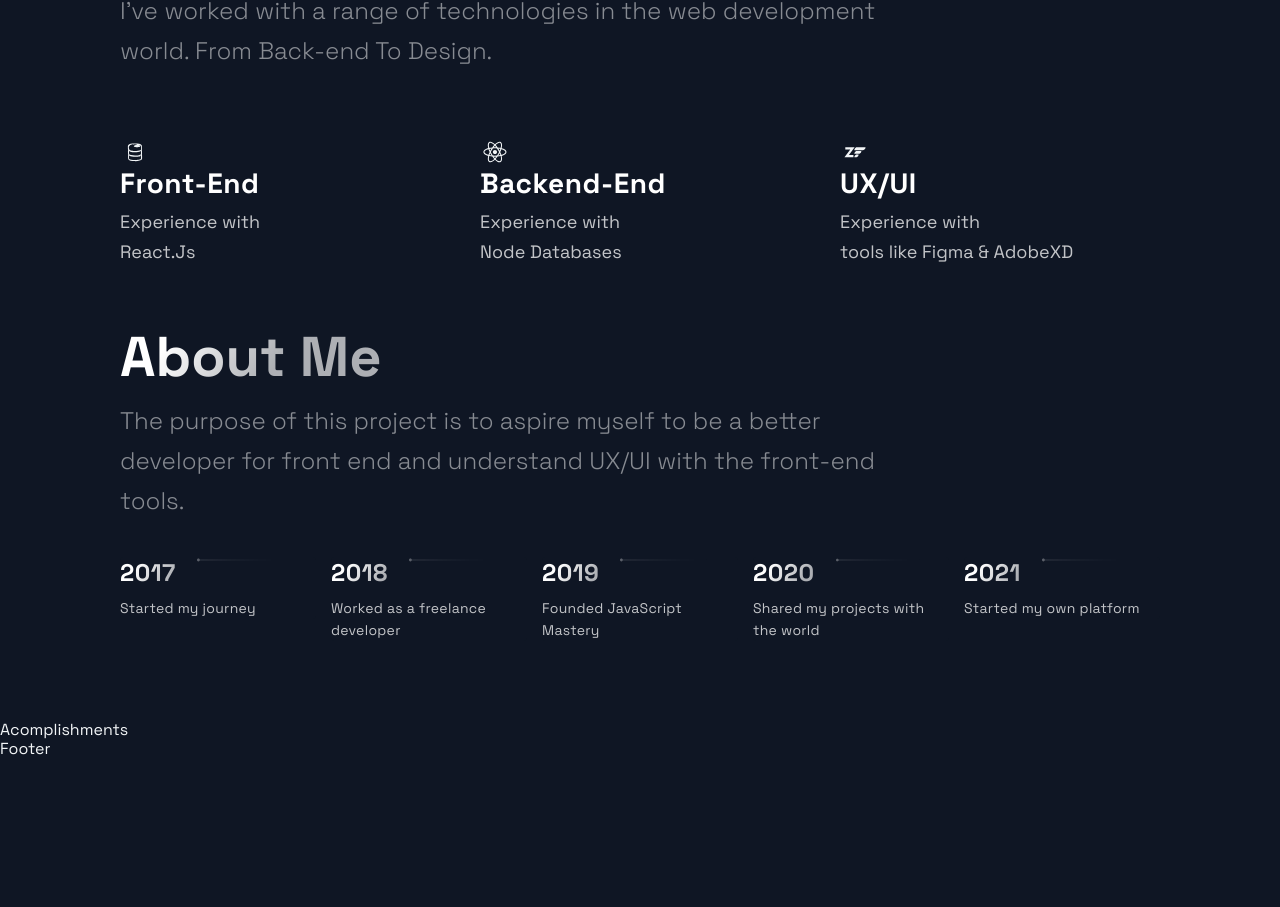
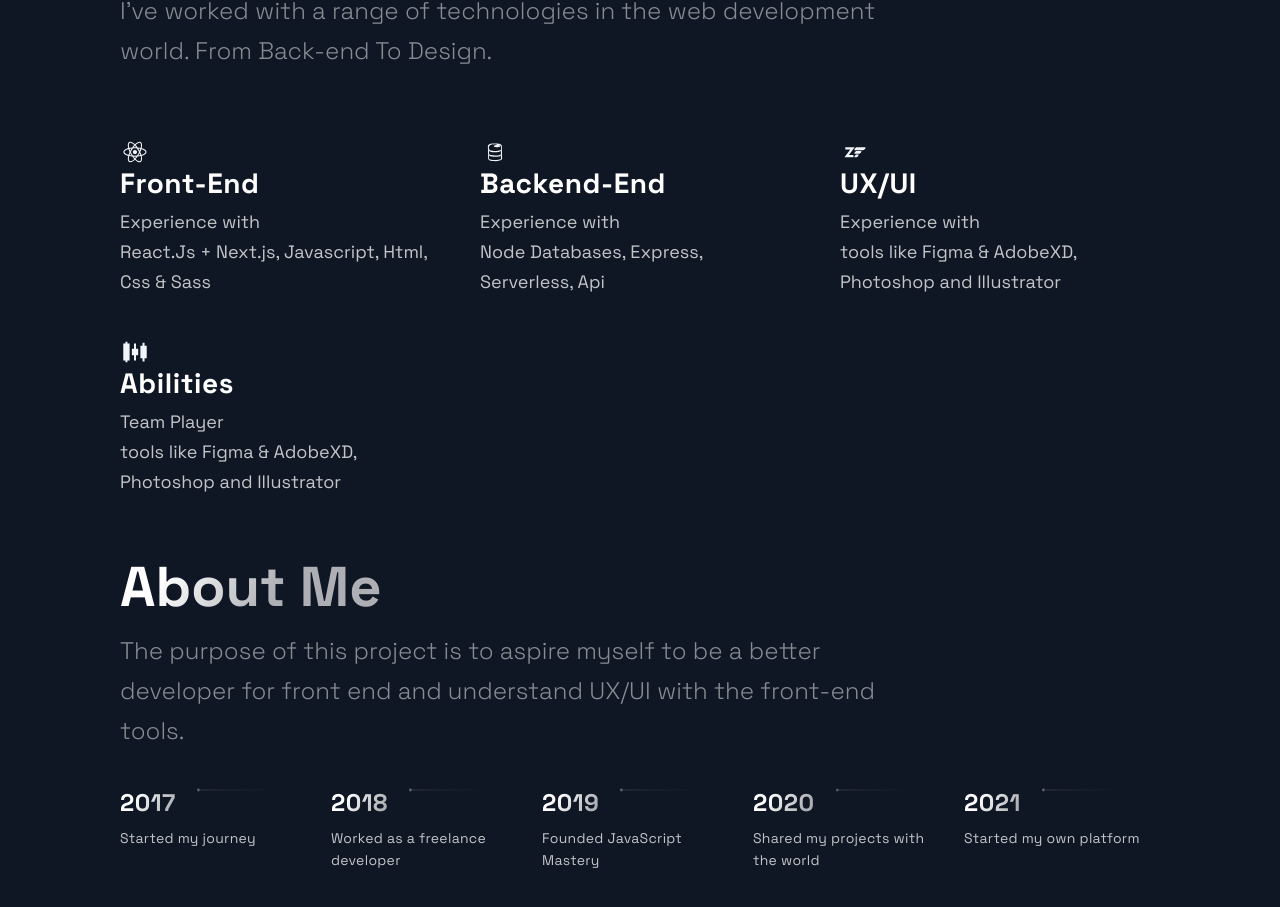
Before and after one commit to haluskua/Personal_Portfolio, a Next.js app: page / in a window 1280 px wide. Shown: the part 2277-3184 px from the top of the page. Before the commit the page ends 3036 px from the top, so only its background shows below. Built offline with nearby package versions, Linux system fonts and the light colour scheme.

Commit message:
added finalised AboutMe.js file with scroll to top logic and carousel magic

```diff
--- a/src/components/Technologies/Technologies.js
+++ b/src/components/Technologies/Technologies.js
@@ -1,5 +1,6 @@
 import React from "react";
 import { DiFirebase, DiReact, DiZend } from "react-icons/di";
+import { AiFillSliders } from "react-icons/ai";
 import {
   Section,
   SectionDivider,
@@ -23,23 +24,23 @@ const Technologies = () => (
       From Back-end To Design.
     </SectionText>
     <List>
-      <ListItem>
-        <DiFirebase size="3rem" />
-        <ListContainer>
+      <ListContainer>
+        <ListItem>
+          <DiReact size="3rem" />
           <ListTitle>Front-End</ListTitle>
           <ListParagraph>
             Experience with <br />
-            React.Js
+            React.Js + Next.js, Javascript, Html, Css & Sass
           </ListParagraph>
-        </ListContainer>
-      </ListItem>
+        </ListItem>
+      </ListContainer>
       <ListContainer>
         <ListItem>
-          <DiReact size="3rem" />
+          <DiFirebase size="3rem" />
           <ListTitle>Backend-End</ListTitle>
           <ListParagraph>
             Experience with <br />
-            Node Databases
+            Node Databases, Express, Serverless, Api
           </ListParagraph>
         </ListItem>
       </ListContainer>
@@ -49,7 +50,17 @@ const Technologies = () => (
           <ListTitle>UX/UI</ListTitle>
           <ListParagraph>
             Experience with <br />
-            tools like Figma & AdobeXD
+            tools like Figma & AdobeXD, Photoshop and Illustrator
+          </ListParagraph>
+        </ListItem>
+      </ListContainer>
+      <ListContainer>
+        <ListItem>
+          <AiFillSliders size="3rem" />
+          <ListTitle>Abilities</ListTitle>
+          <ListParagraph>
+            Team Player <br />
+            tools like Figma & AdobeXD, Photoshop and Illustrator
           </ListParagraph>
         </ListItem>
       </ListContainer>
--- a/src/components/Technologies/TechnologiesStyles.js
+++ b/src/components/Technologies/TechnologiesStyles.js
@@ -1,8 +1,12 @@
-import styled from 'styled-components'
+import styled from "styled-components";
 
 export const ImageContainer = styled.div`
   text-align: center;
-  background-image: radial-gradient(50% 50% at 50% 50%, rgba(79, 108, 176, 0.25) 53.8%, rgba(79, 108, 176, 0) 100%);
+  background-image: radial-gradient(
+    50% 50% at 50% 50%,
+    rgba(79, 108, 176, 0.25) 53.8%,
+    rgba(79, 108, 176, 0) 100%
+  );
   width: 100%;
   padding: 60px;
   margin-top: 48px;
@@ -10,22 +14,21 @@ export const ImageContainer = styled.div`
   flex-direction: column;
   align-items: center;
   justify-content: center;
-
-  @media ${props => props.theme.breakpoints.lg} {
+  @media ${(props) => props.theme.breakpoints.lg} {
     background-image: none;
     padding: 0;
     margin-top: 40px;
   }
-  @media ${props => props.theme.breakpoints.md} {
+  @media ${(props) => props.theme.breakpoints.md} {
     background-image: none;
     padding: 0;
     margin-top: 16px;
   }
-`
+`;
 
 export const MainImage = styled.img`
   width: 100%;
-`
+`;
 
 export const List = styled.ul`
   list-style-type: none;
@@ -34,84 +37,75 @@ export const List = styled.ul`
   gap: 40px;
   margin: 3rem 0;
 
-  @media ${props => props.theme.breakpoints.lg}{
+  @media ${(props) => props.theme.breakpoints.lg} {
     margin: 64px 0;
   }
-
-  @media ${props => props.theme.breakpoints.md}{
+  @media ${(props) => props.theme.breakpoints.md} {
     margin: 64px 0;
-    gap: 24px
+    gap: 24px;
   }
 
-  @media ${props => props.theme.breakpoints.sm}{
+  @media ${(props) => props.theme.breakpoints.sm} {
     display: flex;
     flex-direction: column;
     margin: 32px 0;
   }
-`
+`;
 
 export const ListContainer = styled.div`
   display: flex;
   flex-direction: column;
-
-  @media ${props => props.theme.breakpoints.sm}{
+  @media ${(props) => props.theme.breakpoints.sm} {
     display: flex;
     margin-left: 18px;
   }
-`
+`;
 
 export const ListTitle = styled.h4`
   font-weight: 700;
   font-size: 28px;
   line-height: 32px;
   letter-spacing: 0.02em;
-  color: #FFFFFF;
+  color: #ffffff;
   margin-bottom: 8px;
-
-@media ${props => props.theme.breakpoints.md}{
+  @media ${(props) => props.theme.breakpoints.md} {
     font-size: 24px;
     line-height: 28px;
   }
-
-@media ${props => props.theme.breakpoints.sm}{
+  @media ${(props) => props.theme.breakpoints.sm} {
     font-size: 20px;
     line-height: 28px;
     letter-spacing: 0.02em;
     margin-bottom: 4px;
   }
-`
+`;
 
 export const ListParagraph = styled.p`
   font-size: 18px;
   line-height: 30px;
   color: rgba(255, 255, 255, 0.75);
-
-  @media ${props => props.theme.breakpoints.md}{
+  @media ${(props) => props.theme.breakpoints.md} {
     font-size: 16px;
     line-height: 28px;
   }
-
-  @media ${props => props.theme.breakpoints.sm}{
+  @media ${(props) => props.theme.breakpoints.sm} {
     font-size: 14px;
     line-height: 22px;
   }
-`
+`;
 
 export const ListItem = styled.li`
   max-width: 320px;
   display: flex;
   flex-direction: column;
-
-@media ${props => props.theme.breakpoints.md}{
+  @media ${(props) => props.theme.breakpoints.md} {
     max-width: 203px;
   }
-
-@media ${props => props.theme.breakpoints.sm}{
+  @media ${(props) => props.theme.breakpoints.sm} {
     margin-bottom: 14px;
     max-width: 320px;
-  flex-direction: row;
   }
-`
+`;
 
 export const ListIcon = styled.img`
   display: block;
@@ -119,15 +113,14 @@ export const ListIcon = styled.img`
   height: 48px;
   margin-bottom: 10px;
 
-  @media ${props => props.theme.breakpoints.md}{
+  @media ${(props) => props.theme.breakpoints.md} {
     width: 40px;
     height: 40px;
     margin-bottom: 8px;
   }
-
-  @media ${props => props.theme.breakpoints.sm}{
+  @media ${(props) => props.theme.breakpoints.sm} {
     width: 32px;
     height: 32px;
     margin-bottom: 0px;
   }
-`
+`;
--- a/src/components/TimeLine/TimeLine.js
+++ b/src/components/TimeLine/TimeLine.js
@@ -25,9 +25,9 @@ const Timeline = () => {
   const [activeItem, setActiveItem] = useState(0);
   const carouselRef = useRef();
 
-  // const scroll = (node, left) => {
-  //   return node.scrollTo({ left, behavior: 'smooth' });
-  // }
+  const scroll = (node, left) => {
+    return node.scrollTo({ left, behavior: "smooth" });
+  };
 
   const handleClick = (e, i) => {
     e.preventDefault();
@@ -53,15 +53,15 @@ const Timeline = () => {
     }
   };
 
-  // // snap back to beginning of scroll when window is resized
-  // // avoids a bug where content is covered up if coming from smaller screen
-  // useEffect(() => {
-  //   const handleResize = () => {
-  //     scroll(carouselRef.current, 0);
-  //   }
+  // snap back to beginning of scroll when window is resized
+  // avoids a bug where content is covered up if coming from smaller screen
+  useEffect(() => {
+    const handleResize = () => {
+      scroll(carouselRef.current, 0);
+    };
 
-  //   window.addEventListener('resize', handleResize);
-  // }, []);
+    window.addEventListener("resize", handleResize);
+  }, []);
 
   return (
     <Section id="about">
@@ -70,7 +70,7 @@ const Timeline = () => {
         The purpose of this project is to aspire myself to be a better developer
         for front end and understand UX/UI with the front-end tools.
       </SectionText>
-      <CarouselContainer ref={carouselRef}>
+      <CarouselContainer ref={carouselRef} onScroll={handleScroll}>
         <>
           {TimeLineData.map((item, index) => (
             <CarouselMobileScrollNode
```
Lines whose indentation alone changed are shown as unchanged.
